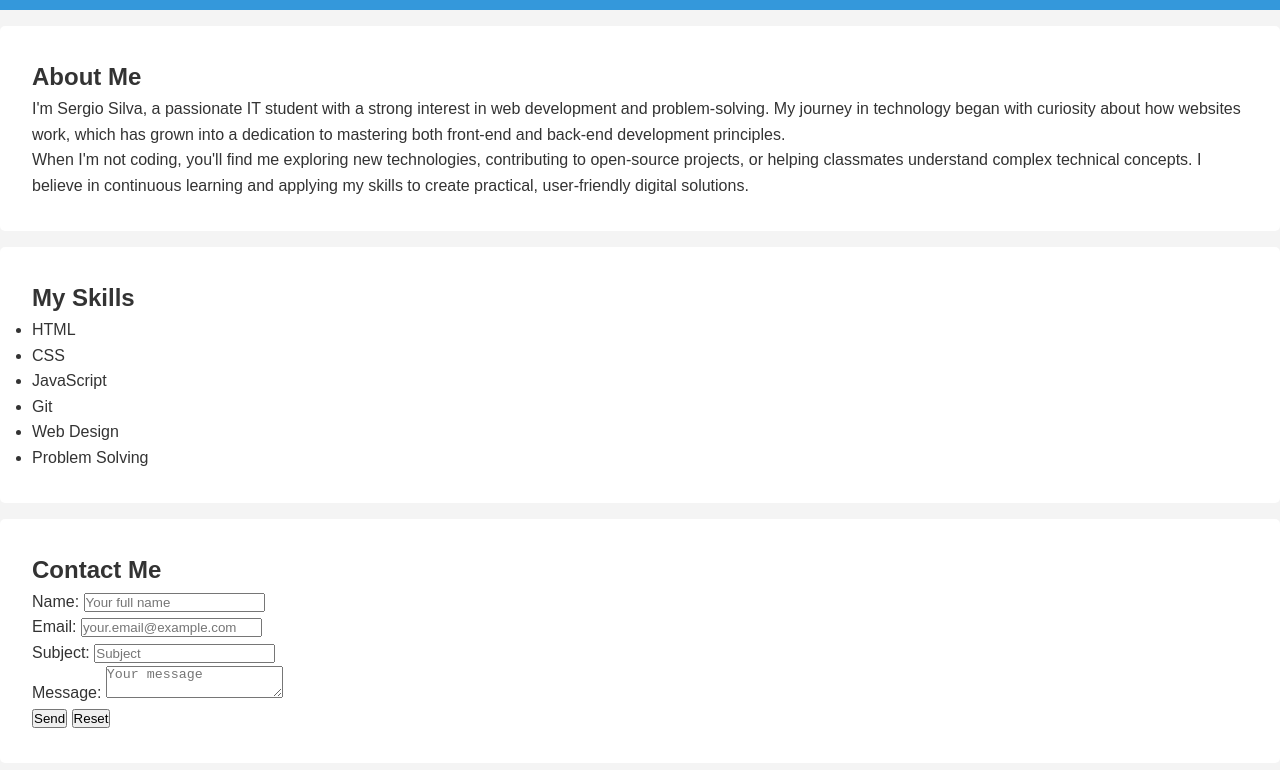
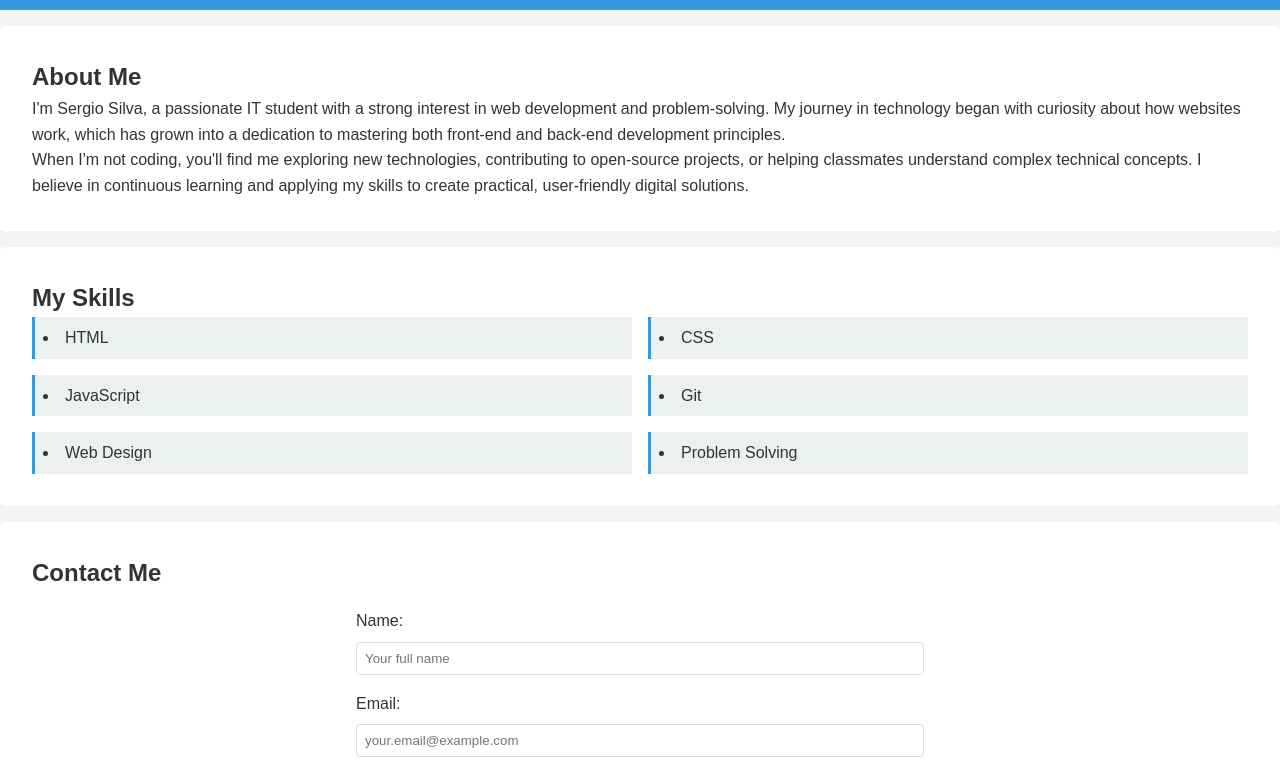
Before and after one commit to sbzsilva/exam_sergio, a plain HTML site: page index.html in a window 1280 px wide. Shown: the part 115-885 px from the top of the page. Drawn offline with Linux system fonts and the light colour scheme.

Commit message:
Add skills section styling

```diff
--- a/styles.css
+++ b/styles.css
@@ -66,3 +66,59 @@ footer {
     background-color: var(--dark-color);
     color: white;
 }
+
+/* Form Styles */
+form {
+    max-width: 600px;
+    margin: 0 auto;
+    padding: 1rem;
+}
+
+form div {
+    margin-bottom: 1rem;
+}
+
+label {
+    display: block;
+    margin-bottom: 0.5rem;
+}
+
+input, textarea {
+    width: 100%;
+    padding: 0.5rem;
+    border: 1px solid #ddd;
+    border-radius: 4px;
+}
+
+textarea {
+    min-height: 150px;
+    resize: vertical;
+}
+
+button {
+    padding: 0.5rem 1rem;
+    background-color: var(--primary-color);
+    color: white;
+    border: none;
+    border-radius: 4px;
+    cursor: pointer;
+    margin-right: 1rem;
+}
+
+button:hover {
+    background-color: var(--secondary-color);
+}
+
+/* Skills Styles */
+#skills ul {
+    display: grid;
+    grid-template-columns: repeat(2, 1fr);
+    gap: 1rem;
+    list-style-position: inside;
+}
+
+#skills li {
+    padding: 0.5rem;
+    background-color: var(--light-color);
+    border-left: 3px solid var(--primary-color);
+}
```
